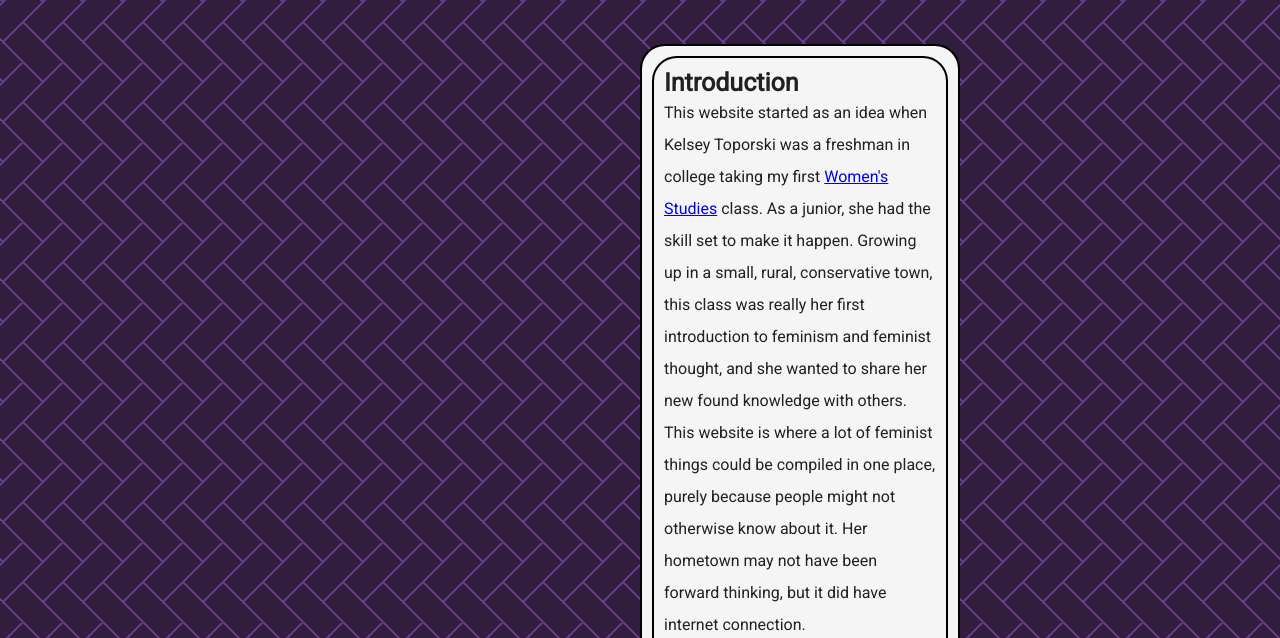
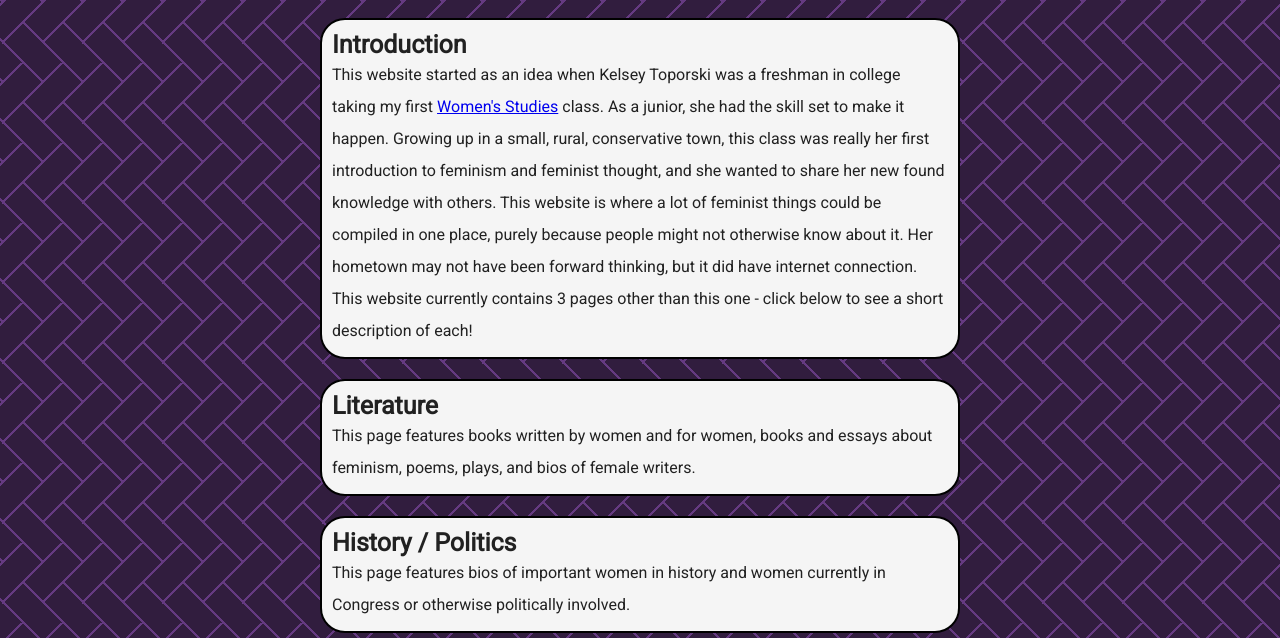
Before and after one commit to Swaiters/womansweb, a plain HTML site: page index.html in a window 1280 px wide. Shown: the part 1069-1707 px from the top of the page. Drawn offline with Linux system fonts and the light colour scheme.

Commit message:
Add files via upload

```diff
--- a/index.html
+++ b/index.html
@@ -46,7 +46,7 @@
 
   <main class="main" id = "main">
     <img id="index_img" src="images/women_march_pano.jpg" width= "2500" alt="Image of the Ann Arbor Women's March">
-    <div class="grid" >
+    <!-- <div class="grid" > -->
 
       <div class="grid">
       <div class="introduction">
@@ -88,7 +88,7 @@
         </p>
       </div>
 
-    </div>
+    <!-- </div> -->
   </main>
   <footer class="footer">
     <p class="thanks">
```
